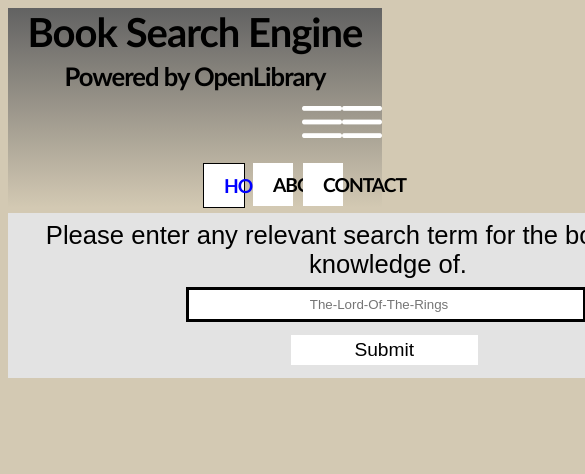
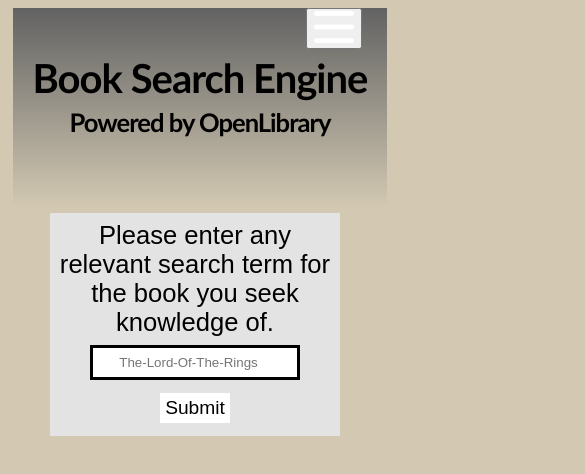
Before and after one commit to KuhnSteven/ResponsiveLibraryAPI, a website: page index.html in a window 390 px wide. Shown: the top 474 px of the page, 585 px wide, since content can reach past the window. Drawn offline with Linux system fonts and the light colour scheme.

Commit message:
Nav Functionality
Originally I was trying to use a href and :target to make the navigation toggle between open and closed while in a mobile size. After re-reading the rubric I realized that my functionality needed to be in my Javascript. Some CSS details have shifted to accomodate this.

```diff
--- a/index.html
+++ b/index.html
@@ -10,23 +10,20 @@
 
 <body>
     <header>
-        <h1>Book Search Engine</h1>
-        <h2>Powered by OpenLibrary</h2>
         <!-- Navigation -->
         <!-- Mobile Navigation Toggle (Hamburger) -->
-        <div id="mobileNavToggle">
-            <a class="openMobileNav" href="#mobileNav">
+        <div id="navToggle">
+            <button id="mobileNavToggle">
                 <span>
                     <img src="graphics/hamburger.png" alt="Menu open">
                 </span>
-            </a>
-            <a class="closeMobileNav" href="#">
-                <span>
-                    <img src="graphics/hamburger.png" alt="Menu close">
-                </span>
-            </a>
+            </button>
         </div>
-        <nav id="navigation">
+
+        <h1>Book Search Engine</h1>
+        <h2>Powered by OpenLibrary</h2>
+
+        <nav>
             <ul>
                 <li>
                     <a href="" class="active">Home</a>
--- a/js/main.js
+++ b/js/main.js
@@ -30,8 +30,13 @@ form.addEventListener("submit", e => {
             //	  .then(data => console.log(data))
             .then(data => displayPage(data))
             .catch(error => console.log('Error Report:', error));
+        addLocalStorage();
     }
 })
+
+function addLocalStorage() {
+    localStorage.setItem("book", input);
+}
 
 
 // Build results
@@ -53,5 +58,15 @@ function displayPage(data) {
 
     // Populate the DOM
     results.innerHTML = content;
+}
 
-}
+// Navigation Toggle
+// Variables
+const button = document.querySelector('#mobileNavToggle');
+const ul = document.querySelector('ul');
+
+// Function
+button.addEventListener('click', (e)=> {
+    console.log('Mobile nav toggled.');
+    ul.classList.toggle("openMobileNav");
+})
--- a/scss/main.scss
+++ b/scss/main.scss
@@ -14,32 +14,10 @@ html {
         height: 200px;
         width: 100%;
 	    text-align: center;
-	    margin-left: auto;
-        margin-right: auto;
+	    margin-left: 5px;
+        margin-right: 5px;
         h1 {
             margin: 5px;
         }
     }
 }
-
-#search {
-    height: 35px;
-    width: 400px;
-    text-align: center;
-    margin: 5px;
-    margin-left: 23%;
-    border: 3px black solid;
-}
-
-#searchBtn {
-    border: none;
-    background-color: white;
-    font-size: $standard-font;
-    padding: 4px;
-    margin-left: 37%;
-    margin-top: 8px;
-    margin-bottom: 8px;
-    height: 25%;
-    width: 25%;
-    cursor: pointer;
-}
```
Also changed, not shown: css/main.css, 1 other file.
